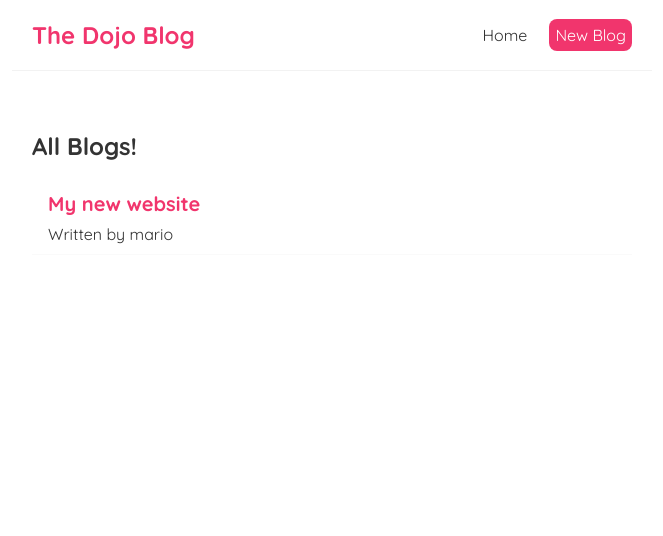
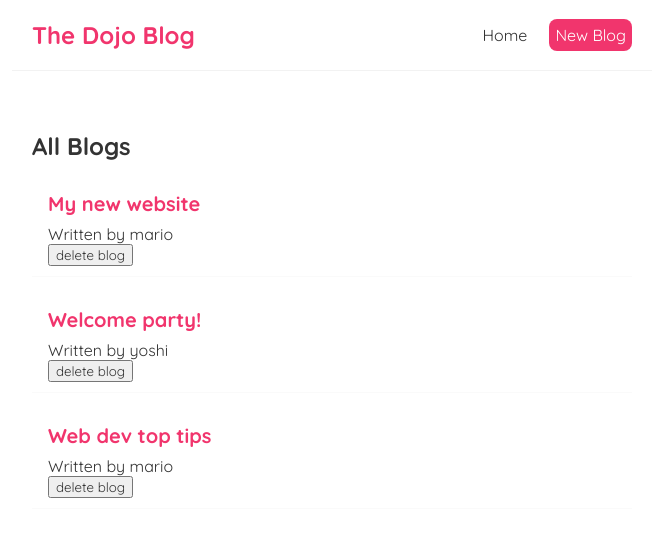
Before and after one commit to yagomateos/dojo-blog-second, a React (Create React App) app: page / in a window 1280 px wide. Shown: the top 536 px of the page, without its empty margins (308-971 px from the left). Built offline with nearby package versions, Linux system fonts and the light colour scheme.

Commit message:
functions as props

```diff
--- a/package.json
+++ b/package.json
@@ -6,9 +6,10 @@
     "@testing-library/jest-dom": "^5.16.5",
     "@testing-library/react": "^14.0.0",
     "@testing-library/user-event": "^14.4.3",
+    "crypto-browserify": "^3.12.0",
     "react": "^18.2.0",
     "react-dom": "^18.2.0",
-    "react-scripts": "^4.0.3",
+    "react-scripts": "^5.0.1",
     "web-vitals": "^3.3.1"
   },
   "scripts": {
--- a/src/BlogList.js
+++ b/src/BlogList.js
@@ -1,8 +1,4 @@
-const BlogList = ({ blogs, title}) => {
-  // const blogs = props.blogs;
-  // const title = props.title;
-  // console.log(blogs);
-
+const BlogList = ({ blogs, title, handleDelete }) => {
   return (
     <div className="blog-list">
       <h2>{ title }</h2>
@@ -10,6 +6,7 @@ const BlogList = ({ blogs, title}) => {
         <div className="blog-preview" key={blog.id} >
           <h2>{ blog.title }</h2>
           <p>Written by { blog.author }</p>
+          <button onClick={() => handleDelete(blog.id)}>delete blog</button>
         </div>
       ))}
     </div>
--- a/src/Home.js
+++ b/src/Home.js
@@ -1,20 +1,22 @@
-import { useState } from 'react';
-import BlogList from './BlogList';
+import { useState } from "react";
+import BlogList from "./BlogList";
 
-const Home= () => {
+const Home = () => {
+    const [blogs, setBlogs] = useState([
+    { title: 'My new website', body: 'lorem ipsum...', author: 'mario', id: 1 },
+    { title: 'Welcome party!', body: 'lorem ipsum...', author: 'yoshi', id: 2 },
+    { title: 'Web dev top tips', body: 'lorem ipsum...', author: 'mario', id: 3 }
+    ])
 
-    const [blogs, setBlogs] = useState([
-        { title: 'My new website', body: 'lorem ipsum...', author: 'mario', id: 1 },
+    const handleDelete = (id) => {
+    const newBlogs = blogs.filter(blog => blog.id !== id);
+    setBlogs(newBlogs);
+    }
 
-
-
-        ]);
-
-    return (
+return (
     <div className="home">
-        <BlogList blogs={blogs} title = "All Blogs!"  />
-            </div>
-
+        <BlogList blogs={blogs} title="All Blogs" handleDelete={handleDelete} />
+    </div>
 );
 }
 
```
Also changed, not shown: src/App.js (line endings or trailing spaces), src/index.css (line endings or trailing spaces), 1 other file (tests, documents, lock files or other folders).
